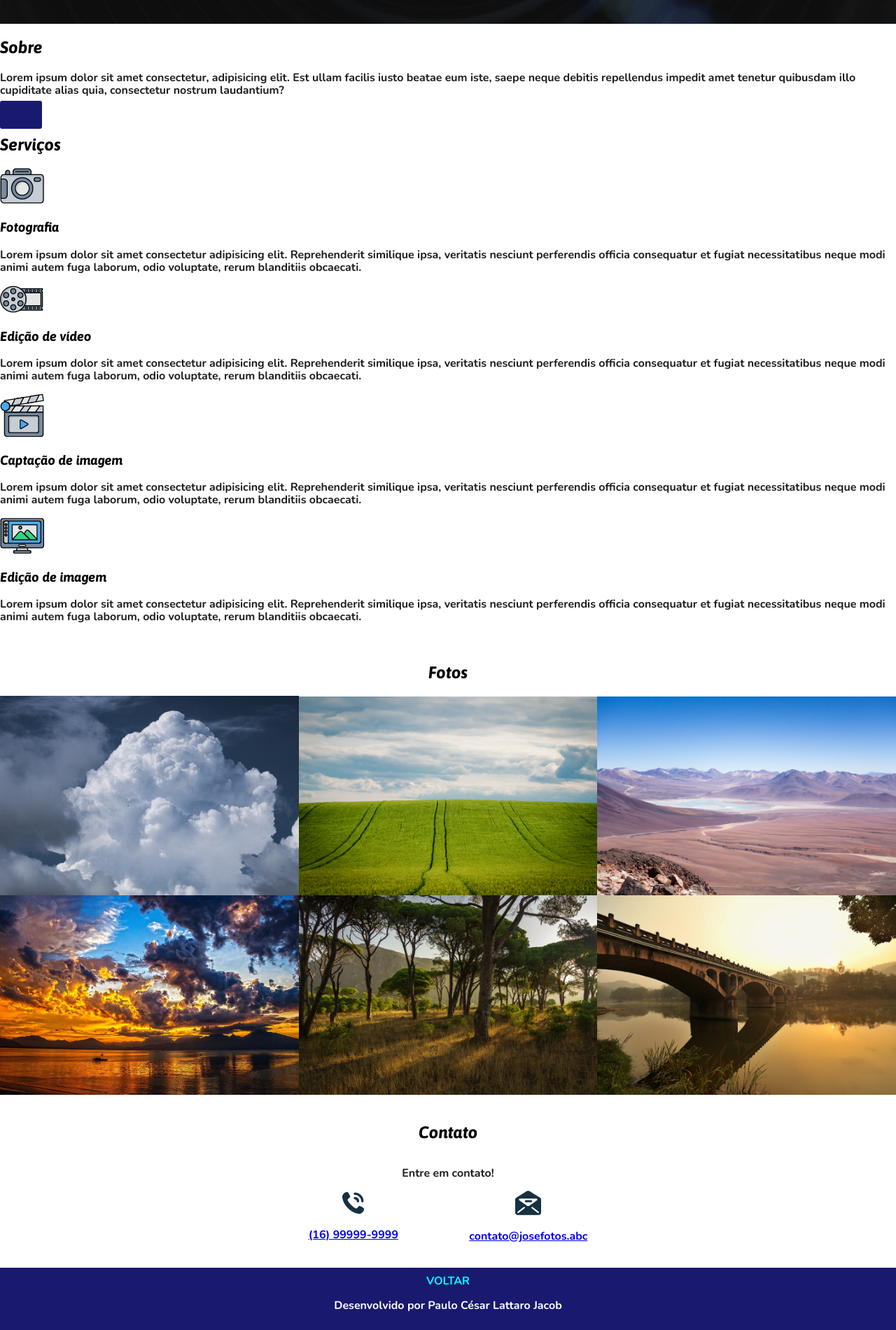
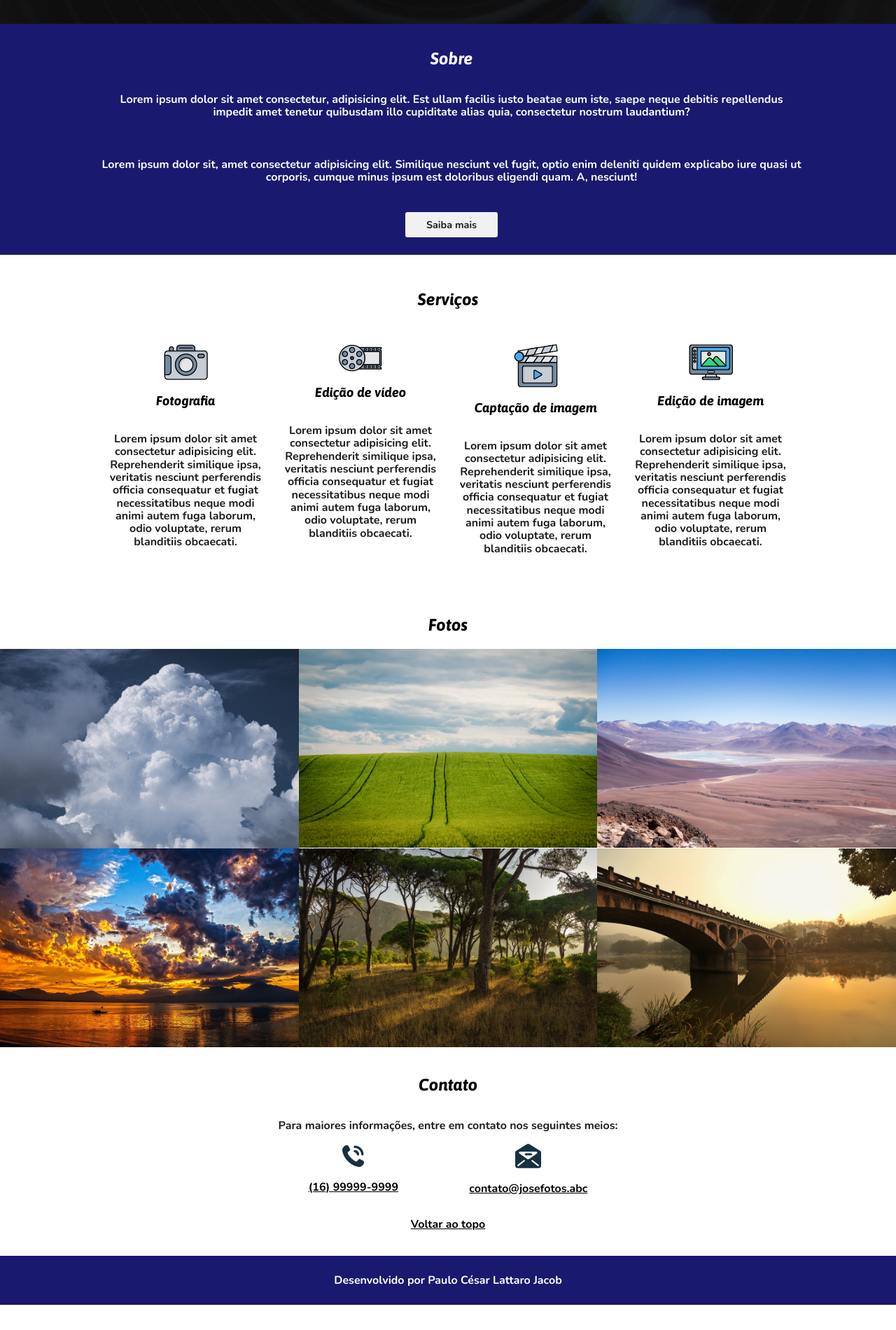
Before and after one commit to cljpaulo/site-fotografo, a plain HTML site: page index.html in a window 1280 px wide. Shown: the part 556-2456 px from the top of the page at 70% size. After the commit the page ends 2420 px from the top, so only its background shows below. Drawn offline with nearby package versions, Linux system fonts and the light colour scheme.

Commit message:
correções no HTML e CSS

```diff
--- a/css/style.css
+++ b/css/style.css
@@ -150,6 +150,10 @@ header p {
     color: #000000;
 }
 
+#contato p a {
+    color: #000000;
+}
+
 /*RODAPÉ*/
 
 footer {
@@ -157,11 +161,6 @@ footer {
     padding: 10px;
     background-color: #191970;
     color: #ffffff;
-}
-
-footer a {
-    text-decoration: none;
-    color: #00ffff;
 }
 
 /*MEDIASCREEN*/
@@ -191,10 +190,10 @@ footer a {
      /*Sobre*/
 
      #sobre {
-         height: 250px;
+         height: 300px;
          height: 30vh;
          justify-content: center;
-         min-height: 250px;
+         min-height: 300px;
      }
 
      /*Serviços*/
--- a/index.html
+++ b/index.html
@@ -28,13 +28,14 @@
         <a href="#serviços" class="botao">Ver mais</a>
     </header>
 
-    <section id="#sobre">
+    <section id="sobre">
         <h2>Sobre</h2>
         <p>Lorem ipsum dolor sit amet consectetur, adipisicing elit. Est ullam facilis iusto beatae eum iste, saepe neque debitis repellendus impedit amet tenetur quibusdam illo cupiditate alias quia, consectetur nostrum laudantium?</p>
-        <a href="#contato" class="botao"></a>
+        <p>Lorem ipsum dolor sit, amet consectetur adipisicing elit. Similique nesciunt vel fugit, optio enim deleniti quidem explicabo iure quasi ut corporis, cumque minus ipsum est doloribus eligendi quam. A, nesciunt!</p>
+        <a href="#contato" class="botao">Saiba mais</a>
     </section>
 
-    <section id="#serviços">
+    <section id="serviços">
         <h2>Serviços</h2>
 
         <div>
@@ -74,7 +75,7 @@
 
     <section id="contato">
         <h2>Contato</h2>
-        <p>Entre em contato!</p>
+        <p>Para maiores informações, entre em contato nos seguintes meios:</p>
 
         <div>
             <img src="img/tel.png" alt="Telefone">
@@ -85,10 +86,11 @@
             <img src="img/mail.png" alt="Email">
             <p><a href="mailto:contato@josefotos.abc">contato@josefotos.abc</a></p>
         </div>
+
+        <p><a href="#">Voltar ao topo</a></p>
     </section>
 
     <footer>
-        <a href="#topo">VOLTAR</a>
         <p>Desenvolvido por Paulo César Lattaro Jacob</p>
     </footer>
 </body>
```
Also changed, not shown: 1 other file.
